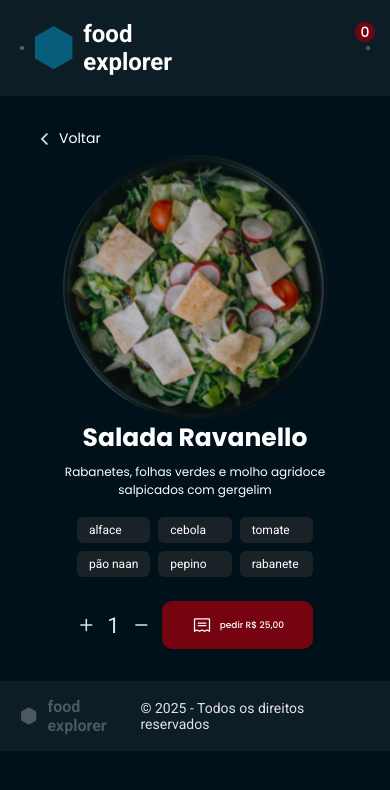
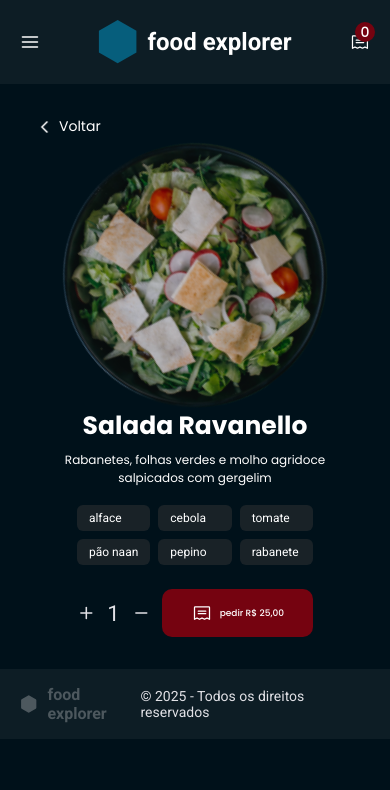
Before and after one commit to phrsilva/food-explorer-frontend, a React (Vite) app: page / in a window 390 px wide. Shown: the top 790 px of the page. Built offline with nearby package versions, Linux system fonts and the light colour scheme.

Commit message:
alternando estilo da barra de navegação

```diff
--- a/src/componentes/barraDeNavegacao/index.jsx
+++ b/src/componentes/barraDeNavegacao/index.jsx
@@ -1,44 +1,50 @@
+import { useState, useEffect } from "react";
 import { Container, LogoNavegacao, BotaoPedidos, BotaoPedidosDesktop } from "./styles";
 import { FiMenu } from "react-icons/fi";
 import { PiReceipt } from "react-icons/pi";
 import { RxExit } from "react-icons/rx";
-
-import { useState } from "react";
+import { PontoDeQuebra } from "../../estilos/pontoDeQuebra";
 import { MenuLateral } from "../menuLateral";
 import { Entrada } from "../entrada";
-import { Botao } from "../botao";
-
 
 export function BarraDeNavegacao() {
-
-    const [menuAberto, setMenuAberto] = useState(false)
+    const [menuAberto, setMenuAberto] = useState(false);
+    const [telaGrande, setTelaGrande] = useState(window.innerWidth >= Number(PontoDeQuebra.replace("px", "")));
 
     function abrirMenu() {
-        setMenuAberto(true)
-        document.body.style.overflow = "hidden"
+        setMenuAberto(true);
+        document.body.style.overflow = "hidden";
     }
 
     function fecharMenu() {
-        setMenuAberto(false)
-        document.body.style.overflow = "auto"
+        setMenuAberto(false);
+        document.body.style.overflow = "auto";
     }
 
+        useEffect(() => {
+        function verificarTamanho() {
+            setTelaGrande(window.innerWidth >= Number(PontoDeQuebra.replace("px", "")));
+        }
+
+        window.addEventListener("resize", verificarTamanho);
+        return () => window.removeEventListener("resize", verificarTamanho);
+    }, []);
 
     return (
         <>
             {!menuAberto && (
                 <Container>
-                    <FiMenu onClick={abrirMenu} className="iconeMovel" />
-                    <LogoNavegacao/>
-                    <Entrada type="text" placeholder="Busque por pratos ou ingredientes" className="iconeDesktop"/>
-                    <BotaoPedidosDesktop title="Meus pedidos (0)" Icon={PiReceipt} className="iconeDesktop"/>
-                    <RxExit className="iconeDesktop"/>
-                    <PiReceipt className="iconeMovel" />
-                    <BotaoPedidos title={"0"}/>
+                    {!telaGrande && <FiMenu onClick={abrirMenu} className="iconeMovel" />}
+                    <LogoNavegacao />
+                    {telaGrande && <Entrada type="text" placeholder="Busque por pratos ou ingredientes" className="iconeDesktop" />}
+                    {telaGrande && <BotaoPedidosDesktop title="Meus pedidos (0)" Icon={PiReceipt} className="iconeDesktop" />}
+                    {telaGrande && <RxExit className="iconeDesktop" />}
+                    {!telaGrande && <PiReceipt className="iconeMovel" />}
+                    {!telaGrande && <BotaoPedidos title={"0"} />}
                 </Container>
             )}
 
             {menuAberto && <MenuLateral fecharMenu={fecharMenu} />}
         </>
-    )
+    );
 }
--- a/src/componentes/barraDeNavegacao/styles.js
+++ b/src/componentes/barraDeNavegacao/styles.js
@@ -12,12 +12,6 @@ export const Container = styled.div`
     justify-content: space-between;
     gap: 1rem;
     background-color: ${({theme}) => theme.ESCURO.ESCURO_900};
-
-    .iconeDesktop {
-        visibility: hidden;
-
-        overflow: hidden;
-    }
 
 
 
@@ -50,22 +44,7 @@ export const Container = styled.div`
 
 
 
-        .iconeMovel {
-            visibility: hidden;
-            width: 0;
-            height: 0;
-            overflow: hidden
-        }
 
-        .iconeDesktop {
-            visibility: visible;
-            display: flex;
-            flex-direction: row;
-            align-items: center;
-            justify-content: center;
-            gap: 1rem;
-
-        }
     }
 
 
@@ -109,9 +88,7 @@ export const BotaoPedidos = styled(Botao)`
     top: 2.2rem;
     right: 1.5rem;
 
-    @media (min-width: ${PontoDeQuebra}) {
-        display: none;
-    }
+
 
 `;
 
```
